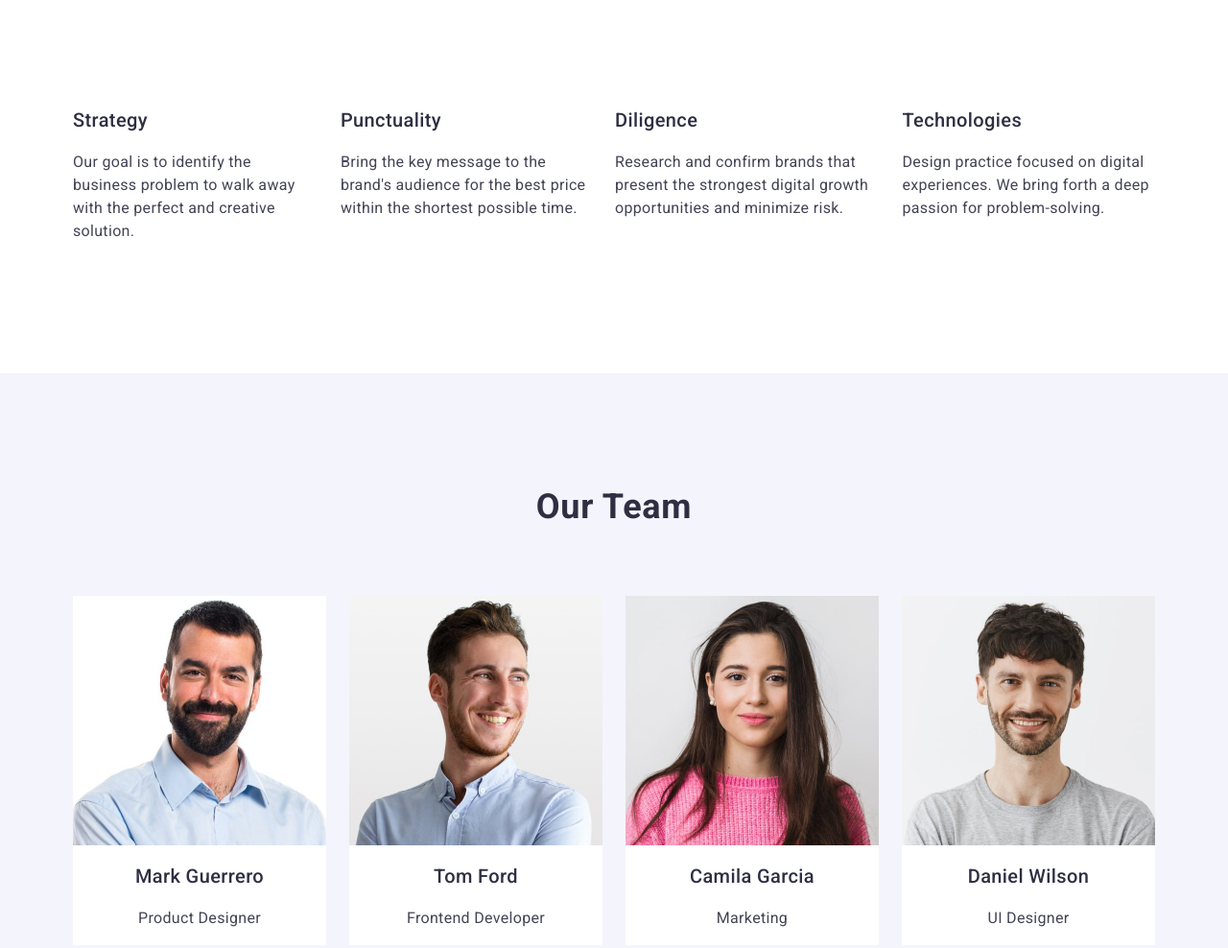
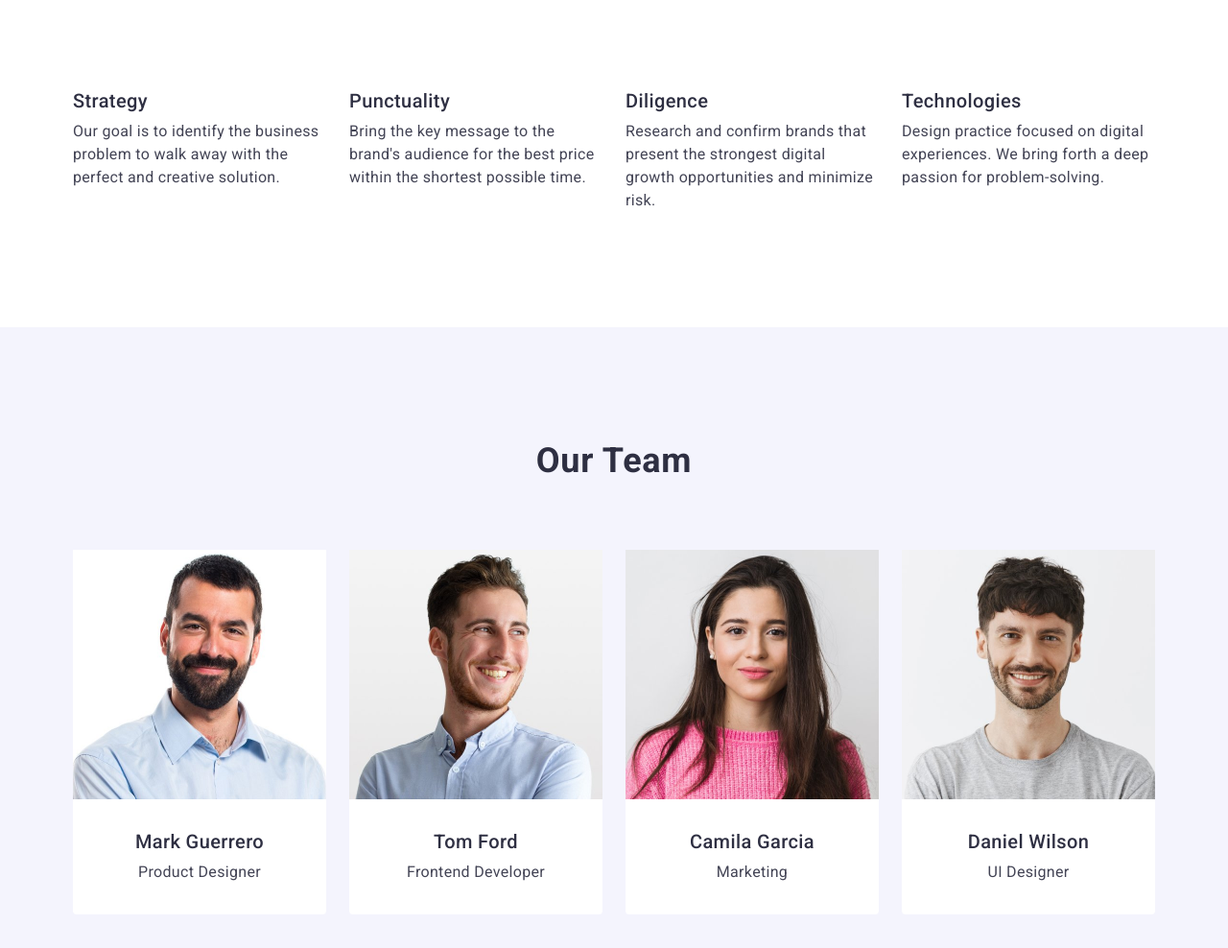
Before and after one commit to Alexandr-melnichenko/goit-markup-hw-03, a plain HTML site: page index.html in a window 1280 px wide. Shown: the part 700-1688 px from the top of the page at 96% size. Drawn offline with nearby package versions, Linux system fonts and the light colour scheme.

Commit message:
edit mistakes

```diff
--- a/css/styles.css
+++ b/css/styles.css
@@ -127,8 +127,9 @@ img {
   letter-spacing: 0.04em;
   color: #fff;
   cursor: pointer;
-  width: 169px;
+  min-width: 169px;
   height: 56px;
+  border: none;
   border-radius: 4px;
   margin: 0 auto;
 }
@@ -163,7 +164,7 @@ img {
 }
 
 .li-company {
-  width: calc ((100% - 24px * 3) / 4);
+  width: calc((100% - 72px) / 4);
 }
 
 .company-title {
@@ -175,6 +176,8 @@ img {
   line-height: 1.2;
   letter-spacing: 0.02em;
   color: #2e2f42;
+  margin-top: 0;
+  margin-bottom: 8px;
 }
 
 .company-text {
@@ -184,6 +187,7 @@ img {
   line-height: 1.5;
   letter-spacing: 0.02em;
   color: #434455;
+  margin: 0;
 }
 /*----------------------------*/
 
@@ -195,7 +199,12 @@ img {
 
 .li-section-team {
   background-color: #ffffff;
-  width: calc ((100% - 24px * 3) / 4);
+  width: calc((100% - 24px * 3) / 4);
+  border-radius: 0px 0px 4px 4px;
+}
+
+.team-names {
+  padding: 32px 0;
 }
 
 .title-section-team {
@@ -222,6 +231,8 @@ img {
   letter-spacing: 0.02em;
   text-align: center;
   color: #2e2f42;
+  margin-bottom: 8px;
+  margin-top: 0;
 }
 
 .text-sectiom-team {
@@ -230,6 +241,7 @@ img {
   letter-spacing: 0.02em;
   text-align: center;
   color: #434455;
+  margin: 0;
 }
 /*----------------------------*/
 
@@ -284,7 +296,7 @@ img {
   border-right: 1px solid #E7E9FC;
   border-top: 0;
   margin: 0;
-  padding: 32px 0 32px 16px;
+  padding: 32px 16px;
 }
 
 /*----------------------------*/
@@ -295,7 +307,7 @@ img {
   padding: 100px 0;
 }
 .logo-footer {
-  display: block;
+  display: inline-block;
   font-family: "Raleway", sans-serif;
   font-weight: 700;
   font-size: 18px;
--- a/index.html
+++ b/index.html
@@ -111,41 +111,45 @@
               <img
                 class="image-section-team"
                 src="./images/img-3.jpg"
-
                 alt="Mark Guerrero"
               />
+<div class="team-names">
               <h3 class="sub-title-section-team">Mark Guerrero</h3>
               <p class="text-sectiom-team">Product Designer</p>
+            </div>
             </li>
             <li class="li-section-team">
               <img
                 class="image-section-team"
                 src="./images/img-2.jpg"
-
                 alt="Tom Ford"
               />
+<div class="team-names">
               <h3 class="sub-title-section-team">Tom Ford</h3>
               <p class="text-sectiom-team">Frontend Developer</p>
+            </div>
             </li>
             <li class="li-section-team">
               <img
                 class="image-section-team"
                 src="./images/img-1.jpg"
-
                 alt="Camila Garcia"
               />
+<div class="team-names">
               <h3 class="sub-title-section-team">Camila Garcia</h3>
               <p class="text-sectiom-team">Marketing</p>
+            </div>
             </li>
             <li class="li-section-team">
               <img
                 class="image-section-team"
                 src="./images/img.jpg"
-
                 alt="Daniel Wilson"
               />
+<div class="team-names">
               <h3 class="sub-title-section-team">Daniel Wilson</h3>
               <p class="text-sectiom-team">UI Designer</p>
+            </div>
             </li>
           </ul>
         </div>
```
